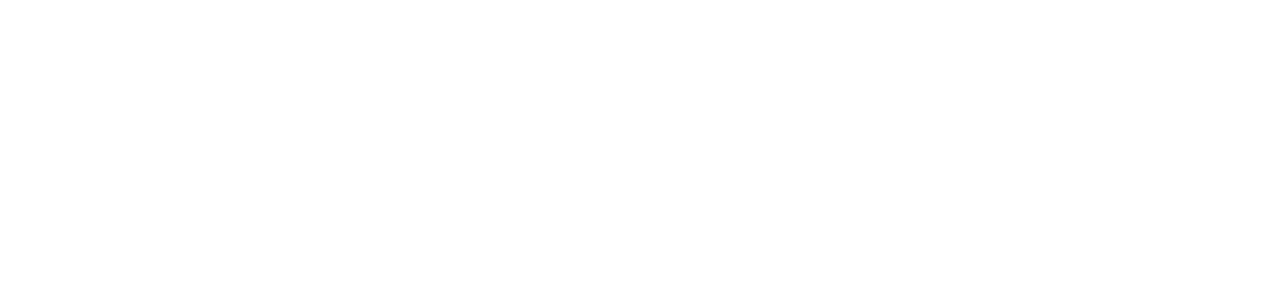
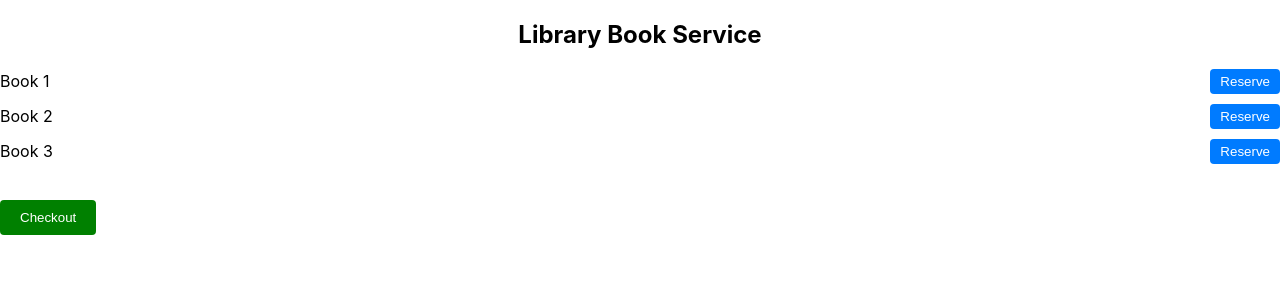
Before and after one commit to DipankerBaral/ServiceUni, a React (Create React App) app: page /LibraryService in a window 1280 px wide. Before the commit this address had no page. Shown: the top 300 px of the page. Built offline with nearby package versions, Linux system fonts and the light colour scheme.

Commit message:
Adding library services

```diff
--- /dev/null
+++ b/src/LibraryService.css
@@ -0,0 +1,25 @@
+/* LibraryService.css */
+.book-list {
+    list-style-type: none;
+    padding: 0;
+  }
+
+  .book-list li {
+    margin: 10px 0;
+    display: flex;
+    justify-content: space-between;
+    align-items: center;
+  }
+
+  .checkout-button {
+    margin-top: 20px;
+    background-color: green;
+    color: white;
+    padding: 10px 20px;
+    border: none;
+    cursor: pointer;
+  }
+
+  .checkout-button:hover {
+    background-color: darkgreen;
+  }
--- /dev/null
+++ b/src/LibraryService.js
@@ -0,0 +1,47 @@
+// LibraryService.js
+import React, { useState } from 'react';
+import './LibraryService.css';
+
+const LibraryService = () => {
+  const initialBooks = [
+    /*...*/ // (Add 30 book titles here)
+    "Book 1", "Book 2", "Book 3", //... upto "Book 30"
+  ];
+
+  const [books, setBooks] = useState(initialBooks.map((book) => ({ title: book, reserved: false })));
+  const [reservedBooks, setReservedBooks] = useState([]);
+
+  const handleReserve = (title) => {
+    if (reservedBooks.length < 5) {
+      setBooks(books.map(book => book.title === title ? { ...book, reserved: true } : book));
+      setReservedBooks([...reservedBooks, title]);
+    } else {
+      alert("You can reserve a maximum of 5 books.");
+    }
+  };
+
+  const handleCheckout = () => {
+    if (reservedBooks.length > 0) {
+      alert(`Successfully reserved: ${reservedBooks.join(", ")}`);
+    } else {
+      alert("No books selected for reservation.");
+    }
+  };
+
+  return (
+    <div>
+      <h2>Library Book Service</h2>
+      <ul className="book-list">
+        {books.map((book, index) => (
+          <li key={index}>
+            {book.title}
+            {!book.reserved && <button onClick={() => handleReserve(book.title)}>Reserve</button>}
+          </li>
+        ))}
+      </ul>
+      <button onClick={handleCheckout} className="checkout-button">Checkout</button>
+    </div>
+  );
+};
+
+export default LibraryService;
--- a/src/Routes.js
+++ b/src/Routes.js
@@ -5,8 +5,7 @@
 import UserDashboard from "./UserDashboard";
 import VolunteerRegistration from "./VolunterRegistration";
 import AdminDashboard from "./AdminDashboard";
-
-// Import your components
+import LibraryService from "./LibraryService"; // Import the LibraryService component
 
 const Routing = () => {
   // Your authentication logic to check if the user is logged in
@@ -37,7 +36,12 @@
           path="/AdminDashboard"
           element={<AdminDashboard />}
         />
-
+        {/* Add the route for the LibraryService */}
+        <Route
+          exact
+          path="/LibraryService"
+          element={<LibraryService />}
+        />
         {/* Private Routes: Only accessible to authenticated users */}
       </Routes>
     </Router>
--- a/src/UserDashboard.js
+++ b/src/UserDashboard.js
@@ -10,7 +10,7 @@
         title="Library Book Service"
         body="Borrow your book with our Service Uni Online Booking"
         buttonText="Book Now"
-        route = "/VolunteerRegistration"
+        route="/LibraryService"
       />
       <CardComponent
         title="Volunteer Registration"
```
Also changed, not shown: 1 other file (tests, documents, lock files or other folders).
